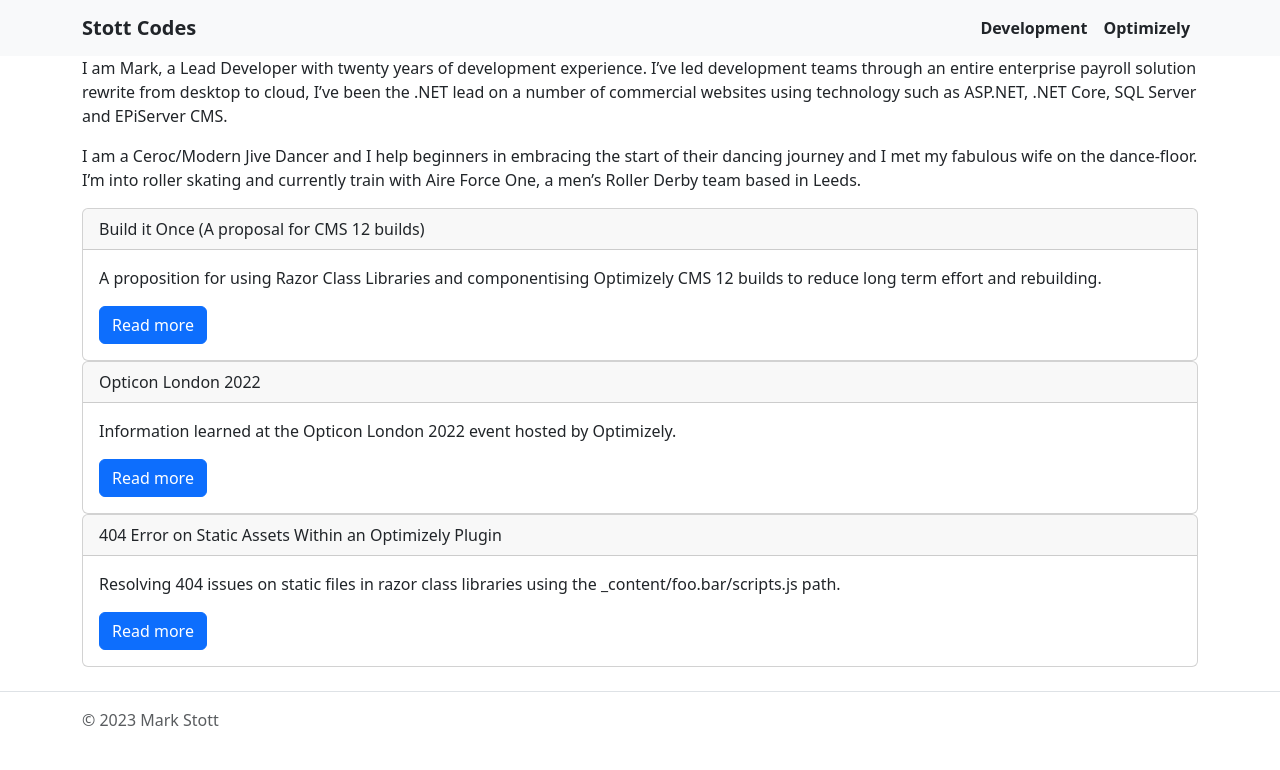
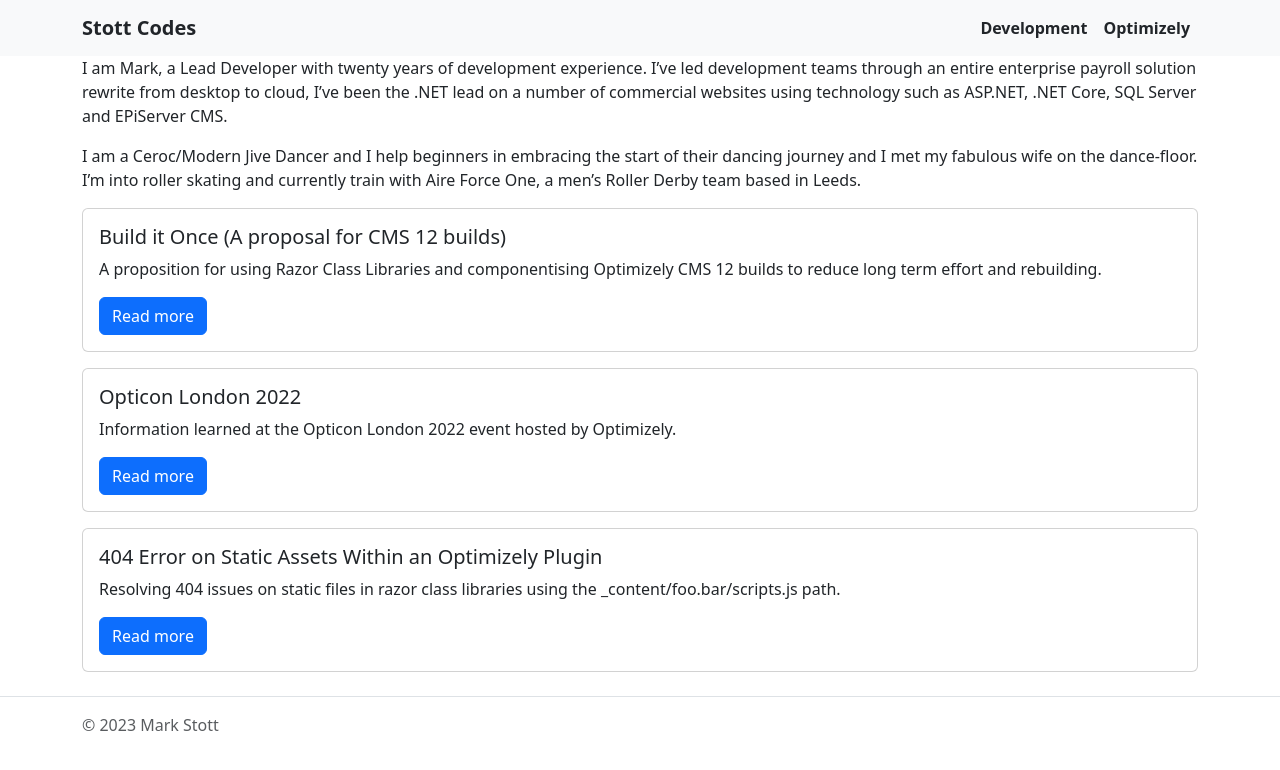
Before and after one commit to GeekInTheNorth/GeekInTheNorth.github.io, a Jekyll site: the page built from README.md, in a window 1280 px wide. Shown: the top 770 px of the page. Built offline with Jekyll 4.4.1, drawn with Linux system fonts in a browser that asks for light colours.

Commit message:
swap card styles

```diff
--- a/_layouts/articlelist.html
+++ b/_layouts/articlelist.html
@@ -7,11 +7,9 @@ layout: default
 <section>
     {% for post in site.posts %}
     {% if post.categories contains page.title %}
-    <div class="card">
-      <div class="card-header">
-          {{ post.title }}
-      </div>
+    <div class="card mb-3">
       <div class="card-body">
+          <h5 class="card-title">{{ post.title }}</h5>
           <p class="card-text">{{ post.description }}</p>
           <a href="{{ post.url }}" class="btn btn-primary">Read more</a>
       </div>
--- a/_layouts/homepage.html
+++ b/_layouts/homepage.html
@@ -6,14 +6,12 @@ layout: default
 
 <section>
     {% for post in site.posts limit:3 %}
-    <div class="card">
-        <div class="card-header">
-            {{ post.title }}
-        </div>
+    <div class="card mb-3">
         <div class="card-body">
+            <h5 class="card-title">{{ post.title }}</h5>
             <p class="card-text">{{ post.description }}</p>
             <a href="{{ post.url }}" class="btn btn-primary">Read more</a>
         </div>
-    </div>
+      </div>
     {% endfor %}
 </section>
```
